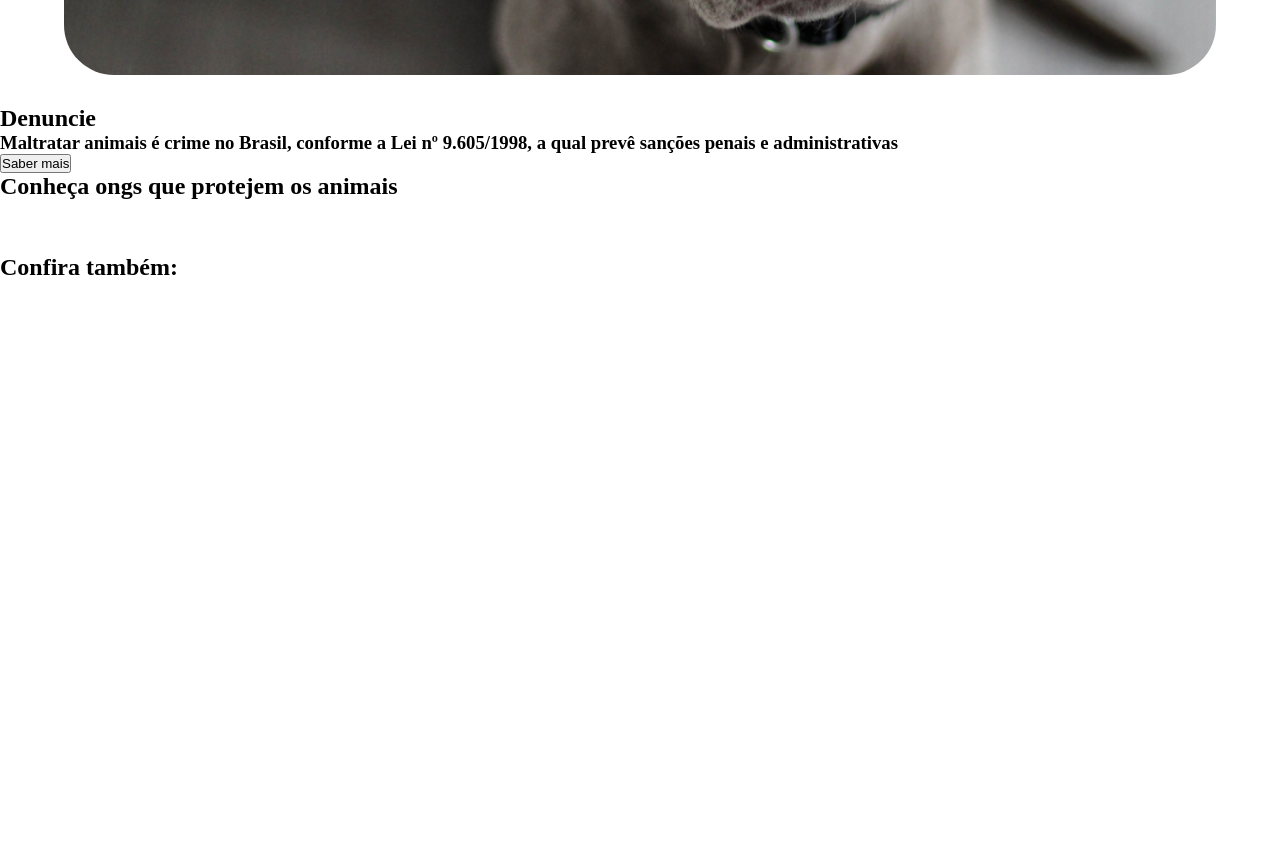
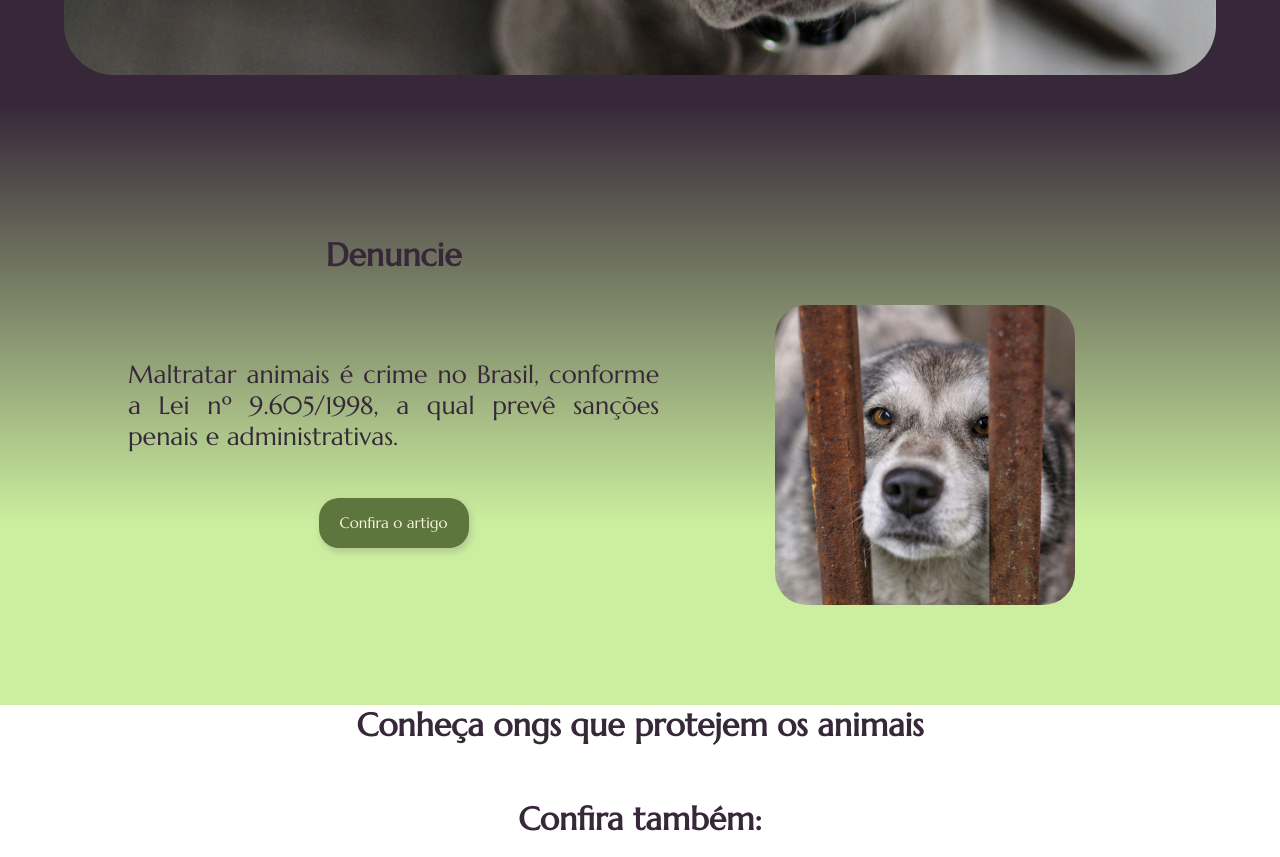
Before and after one commit to GabrielRoreds/voz-animal-api, a plain HTML site: page index.html in a window 1280 px wide. Shown: the part 572-1429 px from the top of the page. Before the commit the page ends 871 px from the top, so only its background shows below. Drawn offline with nearby package versions, Linux system fonts and the light colour scheme; a web font is replaced by a local one.

Commit message:
nova imagem

```diff
--- a/index.html
+++ b/index.html
@@ -12,7 +12,7 @@
 <body>
     <header>
         <a href="">
-            <img class="img-menu" src="img/logo-200.png" alt="Logo do site Voz Animal">
+            <img class="img-menu" src="img/logo-200.png" alt="Logo do Voz Animal">
         </a>
         <span id="icon-menu" class="material-symbols-outlined" onclick="mostrarMenu()"> menu </span>
         <nav class="menu">
@@ -44,7 +44,7 @@
            <div class="caixa-cão">
             <picture>
                 <source media="(max-width: 708px)" srcset="img/cão-239.png">
-                <img id="cão-cinza" src="img/cão-1200.png" alt="cachorro cinza">
+                <img id="cão-cinza" src="img/cão-1200.png" alt="cachorro cinza com olhos azuis">
             </picture>
            </div>
            <div class="caixa-titulo">
@@ -53,10 +53,17 @@
 
         </section>
 
-        <section><!--parte sobre denucia-->
-            <h2>Denuncie</h2>
-            <h3>Maltratar animais é crime no Brasil, conforme a Lei nº 9.605/1998, a qual prevê sanções penais e administrativas</h3>
-            <button>Saber mais</button>
+        <section class="container-denuncia"> <!--parte sobre denucia-->
+
+            <!--<div class="caixa-denuncia"> -->
+                <h2>Denuncie</h2>
+                <h3>Maltratar animais é crime no Brasil, conforme a Lei nº 9.605/1998, a qual prevê sanções penais e administrativas.</h3>
+                <button id="botão-artigo">Confira o artigo</button>
+            <!--</div>-->
+            <figure class="fig-img2">
+                <img id="cão-grade" src="img/denuncia-600.png" alt="cachorro olhando através de barras de metal enferrujadas.">
+            </figure>
+
         </section>
         <section><!--parte sobre ongs-->
             <h2>Conheça ongs que protejem os animais</h2>
--- a/style.css
+++ b/style.css
@@ -43,7 +43,7 @@ nav{
 
 }
 .img-menu:hover{
-    filter: drop-shadow(5px 5px 7px #7c7875);
+    filter: drop-shadow(5px 5px 7px rgb(124, 120, 117));
 
 }
 #icon-menu{
@@ -115,7 +115,7 @@ nav{
     display: block; /*mostra o menu que foi escondido*/
     display: flex;
 }
-/*estilização do main*/
+/*********estilização do main*******/
 .caixa-titulo {
     background-color: rgba(103, 83, 105, 0.5);/*atribui opacidade sem interferir em elementos filhos*/
     border-radius: 35px;
@@ -134,6 +134,9 @@ h1{
     font-size: 35px;*/
     text-align: center;
 
+}
+.container-principal{
+    background-color: #372839;
 }
 @media(max-width: 2560px) and (min-width:950px){ /*em telas de computador a imagem principal agirá dessa forma*/
 
@@ -270,3 +273,68 @@ h1{
         line-height: 135%;
     }
 }
+/********parte sobre denucia*******/
+.fig-img2{
+   width: 300px;
+   height: 300px;
+   border-radius: 32px;
+   overflow: hidden;
+
+}
+#cão-grade{
+    width: 100%;
+    height: 100%;
+    object-fit: cover;
+}
+.container-denuncia{
+    background-image: linear-gradient(to bottom, #372839,  #ccef9f 70%);
+    display: grid;
+    grid-template-columns: 10% 1fr 1fr 7%;
+    grid-template-rows: 100px 100px 200px 35px 65px 100px;
+    justify-items: center;
+    align-items: center;
+}
+h2{
+    grid-column: 2/3;
+    grid-row: 2/3;
+
+    font-family: "Marcellus", serif;
+    font-weight: 400px;
+    font-style: normal;
+    font-size: 32px;
+    text-align: center;
+    color: #372839;
+
+}
+h3{
+    grid-column: 2/3;
+    grid-row: 3/4;
+
+    font-family: "Marcellus", serif;
+    font-weight: 400;
+    font-style: normal;
+    font-size: 25px;
+    color: #372839;
+    text-align: justify;
+}
+#botão-artigo{
+    grid-column: 2/3;
+    grid-row: 4/5 ;
+
+    background-color: #5d763d;
+    color: #fdf3dd;
+    font-family: "Marcellus", serif;
+    font-weight: 400;
+    font-style: normal;
+    font-size: 15px;
+    width: 150px;
+    height: 50px;
+    border-radius: 20px;
+    border: none;
+    box-shadow: 2px 4px 7px rgb(103, 83, 105, 0.25);
+    cursor: pointer;
+}
+.fig-img2{
+    grid-column: 3/4;
+    grid-row: 3/6;
+}
```
Also changed, not shown: img/denuncia-600.png (added).
